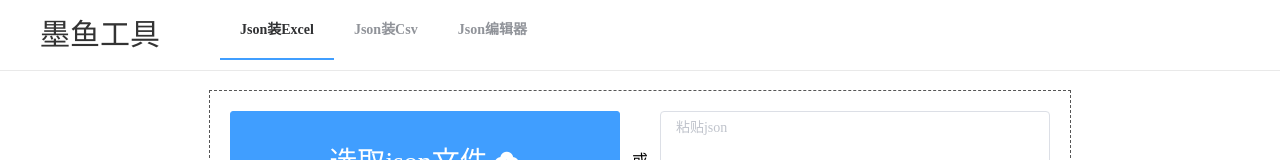
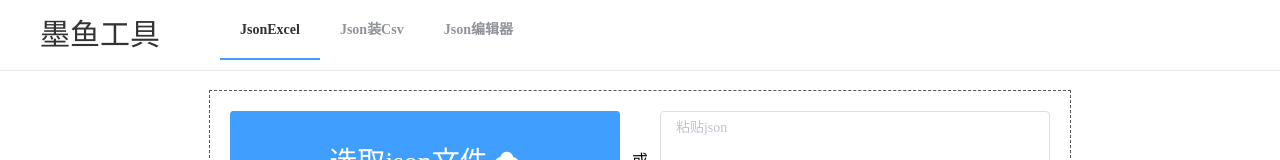
Before and after one commit to ggwork/nuxt-tools, a Nuxt app: page / in a window 1280 px wide. Shown: the top 160 px of the page. Built offline with nearby package versions, Linux system fonts and the light colour scheme.

Commit message:
修改bug

```diff
--- a/components/mHeader.vue
+++ b/components/mHeader.vue
@@ -20,7 +20,7 @@ export default {
       activeIndex:0,
       links:[
         {
-          name:'Json装Excel',
+          name:'JsonExcel',
           url:'/json',
           type:''
         },
--- a/pages/formatJson.vue
+++ b/pages/formatJson.vue
@@ -0,0 +1,5 @@
+<template>
+  <div class="main">
+
+  </div>
+</template>
```
